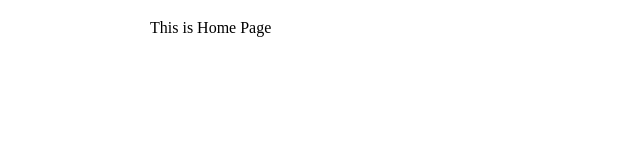
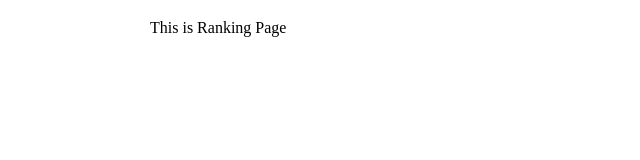
Before and after one commit to marykarakida/projeto16-shortly-front, a React (Create React App) app: page / in a window 1280 px wide. Shown: the top 160 px of the page, without its empty margins (0-640 px from the left). Built offline with nearby package versions, Linux system fonts and the light colour scheme.

Commit message:
refactor: routes change to avoid ambiguity
- /home is now / and renders ranking
- /user is now /home and renders user's home page

```diff
--- a/src/App.js
+++ b/src/App.js
@@ -8,17 +8,17 @@ import PageView from './layout/PageView';
 import HomePage from './pages/HomePage';
 import SigninPage from './pages/SigninPage';
 import SignupPage from './pages/SignupPage';
-import UserPage from './pages/UserPage';
+import RankingPage from './pages/RankingPage';
 
 function App() {
     return (
         <BrowserRouter>
             <PageView>
                 <Routes>
-                    <Route path="/" element={<HomePage />} />
+                    <Route path="/" element={<RankingPage />} />
+                    <Route path="/home" element={<HomePage />} />
                     <Route path="/signin" element={<SigninPage />} />
                     <Route path="/signup" element={<SignupPage />} />
-                    <Route path="/user" element={<UserPage />} />
                 </Routes>
             </PageView>
         </BrowserRouter>
--- /dev/null
+++ b/src/pages/RankingPage.js
@@ -0,0 +1,11 @@
+import React from 'react';
+
+import PageContainer from '../layout/PageContainer';
+
+export default function RankingPage() {
+    return (
+        <PageContainer>
+            <h1>This is Ranking Page</h1>
+        </PageContainer>
+    );
+}
```
